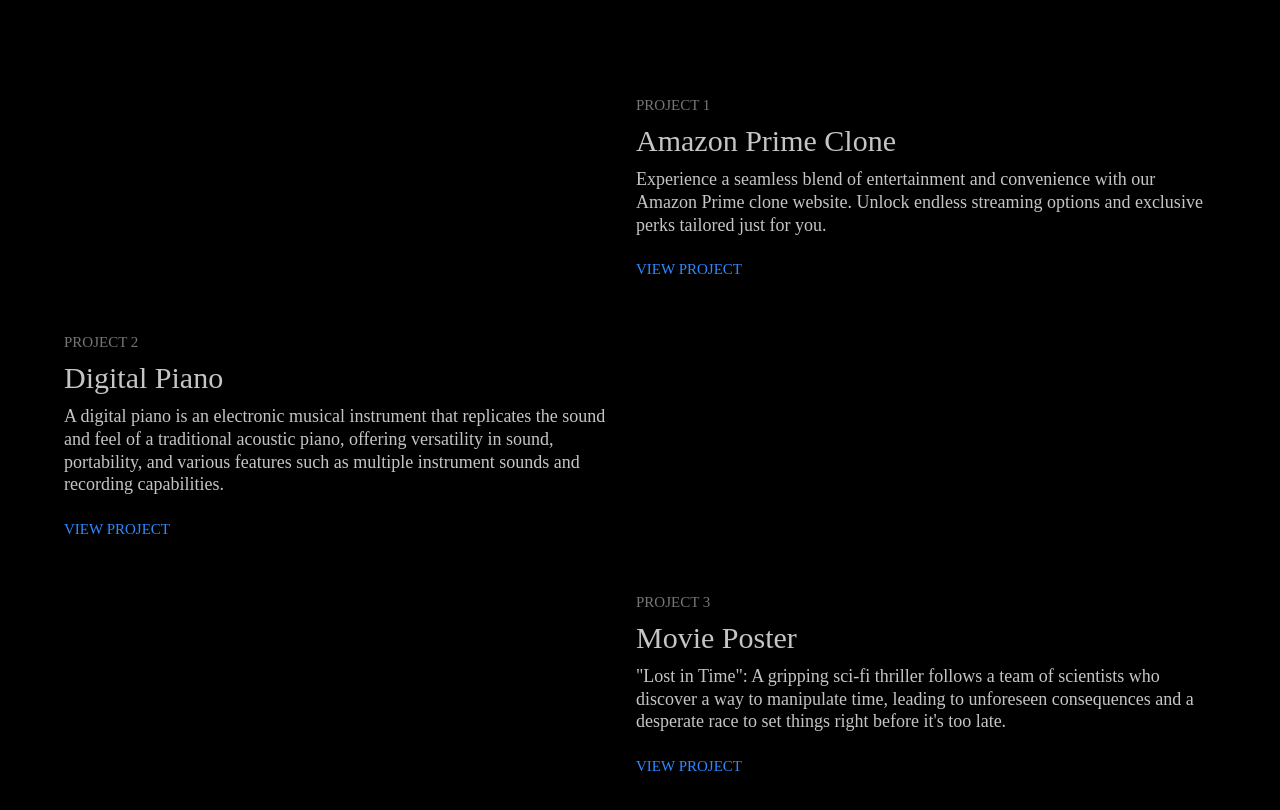
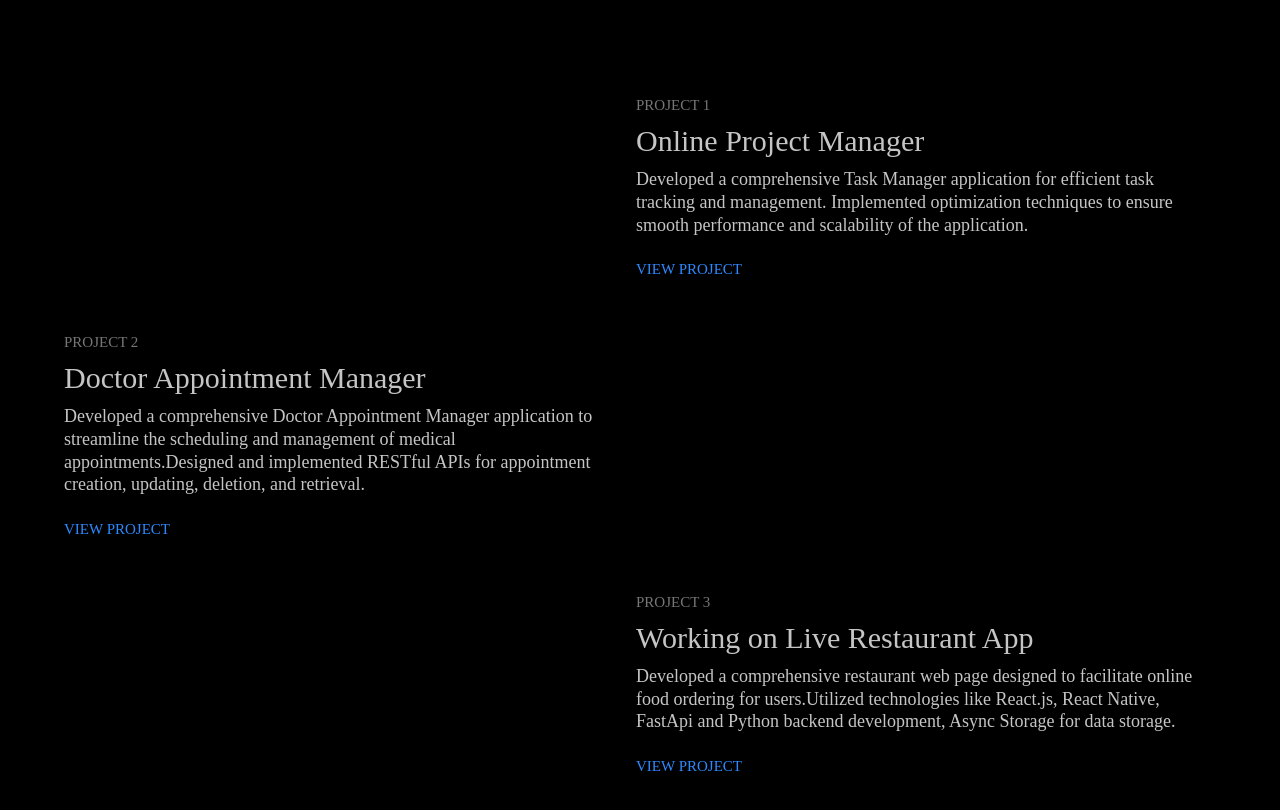
Before and after one commit to theaishwaryagaikwad/Portfolio, a plain HTML site: page index.html in a window 1280 px wide. Shown: the part 2229-3039 px from the top of the page. Drawn offline with nearby package versions, Linux system fonts and the light colour scheme; a web font is replaced by a local one.

Commit message:
Update index.html

```diff
--- a/index.html
+++ b/index.html
@@ -194,21 +194,23 @@
                 </div>
                 <div class="portfolio-description">
                     <h6>Project 1</h6>
-                    <h1>Amazon Prime Clone</h1>
+                    <h1>Online Project Manager</h1>
                     <p>
-                        Experience a seamless blend of entertainment and convenience with our Amazon Prime clone website. Unlock endless streaming options and exclusive perks tailored just for you.
+                        Developed a comprehensive Task Manager application for efficient task tracking and management.
+                        Implemented optimization techniques to ensure smooth performance and scalability of the application.
                         </p>
-                    <a href="https://theaishwaryagaikwad.github.io/AmazonClone/" class="cta">View Project</a>
+                    <a href="https://online-project-management-d1eb.onrender.com/" class="cta">View Project</a>
                 </div>
             </div>
             <div class="portfolio-item" data-aos="fade-in" data-aos-duration="300ms">
                 <div class="portfolio-description has-margin-right">
                     <h6>Project 2</h6>
-                    <h1>Digital Piano</h1>
+                    <h1>Doctor Appointment Manager</h1>
                     <p>
-                        A digital piano is an electronic musical instrument that replicates the sound and feel of a traditional acoustic piano, offering versatility in sound, portability, and various features such as multiple instrument sounds and recording capabilities.
+                        Developed a comprehensive Doctor Appointment Manager application to streamline the scheduling and management of medical
+                        appointments.Designed and implemented RESTful APIs for appointment creation, updating, deletion, and retrieval.
                     </p>
-                    <a href="https://theaishwaryagaikwad.github.io/Digital_Piano/" class="cta">View Project</a>
+                    <a href="https://github.com/theaishwaryagaikwad/Appointment_Manager" class="cta">View Project</a>
                 </div>
                 <div class="portfolio-img has-margin-left">
                     <img src="images/portitem1.png" alt="">
@@ -220,11 +222,11 @@
                 </div>
                 <div class="portfolio-description">
                     <h6>Project 3</h6>
-                    <h1>Movie Poster</h1>
+                    <h1>Working on Live Restaurant App</h1>
                     <p>
-                        "Lost in Time": A gripping sci-fi thriller follows a team of scientists who discover a way to manipulate time, leading to unforeseen consequences and a desperate race to set things right before it's too late.
+                        Developed a comprehensive restaurant  web page designed to facilitate online food ordering for users.Utilized technologies like React.js, React Native, FastApi and Python backend development, Async Storage for data storage.
                     </p>
-                    <a href="https://theaishwaryagaikwad.github.io/Movie_Posters/" class="cta">View Project</a>
+                    <a href="https://aurder.com/home" class="cta">View Project</a>
                 </div>
             </div>
             <div class="experience-img" >
```
